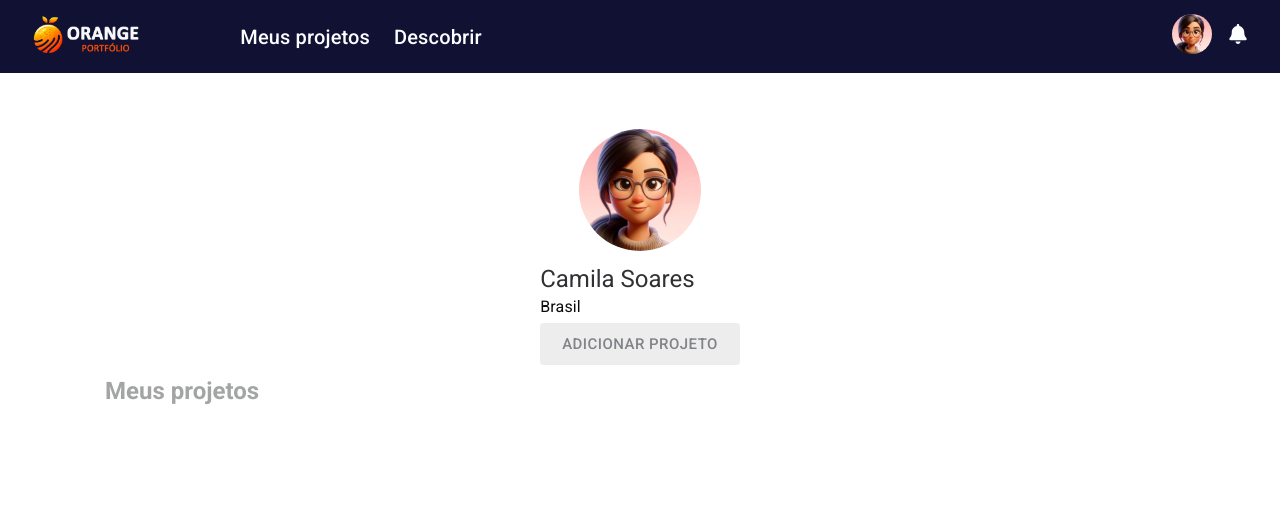
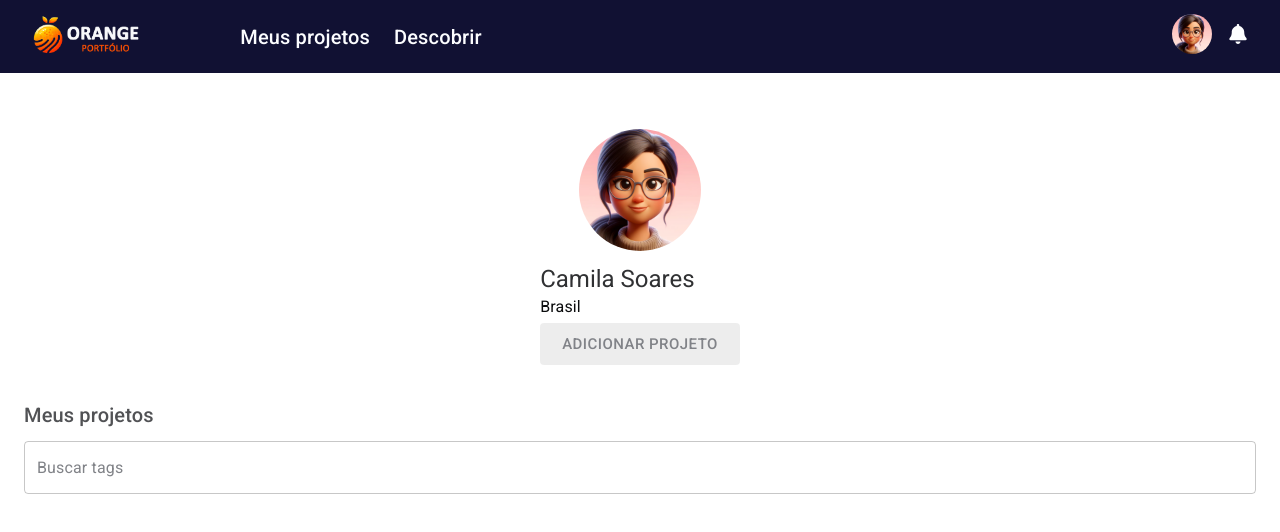
Before and after one commit to Hackathon-Orange-Juice-Squad-1/orange-notes_front-end, a React (Vite) app: page / in a window 1280 px wide. Shown: the top 532 px of the page. Built offline with nearby package versions, Linux system fonts and the light colour scheme.

Commit message:
Created Input component and styles

```diff
--- /dev/null
+++ b/src/components/Input/index.jsx
@@ -0,0 +1,10 @@
+import { Container } from "./styles";
+
+export const Input = ({ label, name, ...rest }) => {
+    return (
+        <Container>
+            <label htmlFor={name}>{label}</label>
+            <input id={name} placeholder={label} {...rest} />
+        </Container>
+    );
+};
--- /dev/null
+++ b/src/components/Input/styles.js
@@ -0,0 +1,34 @@
+import styled from "styled-components";
+
+export const Container = styled.div`
+    width: 100%;
+
+    margin-bottom: 1.6rem;
+
+    > label {
+        display: none;
+    }
+
+    > input {
+        width: 100%;
+
+        display: flex;
+        align-items: center;
+        justify-content: flex-start;
+
+        padding: 1.6rem 1.2rem;
+
+        background: transparent;
+
+        border: 1px solid ${({theme}) => theme.COLORS.GRAY_7};
+        border-radius: 4px;
+
+        &::placeholder {
+            font-size: 1.6rem;
+            font-weight: 400;
+            line-height: 2.4rem;
+            letter-spacing: 0.15px;
+            color: ${({theme}) => theme.COLORS.GRAY_2};
+        }
+    }
+`;
--- a/src/components/Profile/styles.js
+++ b/src/components/Profile/styles.js
@@ -1,6 +1,8 @@
 import styled from "styled-components";
 
 export const Container = styled.div`
+    margin: 0 auto;
+
     display: flex;
     flex-direction: column;
     align-items: center;
--- a/src/pages/Home/index.jsx
+++ b/src/pages/Home/index.jsx
@@ -1,7 +1,7 @@
 import { Container, Main } from "./styles";
 import { Header } from "../../components/Header";
 import { Profile } from "../../components/Profile";
-import { Form } from "../../components/Form";
+import { Input } from "../../components/Input";
 
 export const Home = () => {
     return (
@@ -11,9 +11,9 @@ export const Home = () => {
             <Main>
                 <Profile userName="Camila Soares" userCountry="Brasil" />
 
-                <Form title="Meus projetos">
+                <h2>Meus projetos</h2>
 
-                </Form>
+                <Input label="Buscar tags" name="searchTags" />
             </Main>
         </Container>
     );
--- a/src/pages/Home/styles.js
+++ b/src/pages/Home/styles.js
@@ -19,7 +19,17 @@ export const Main = styled.main`
 
     width: 100%;
 
-    padding: 5.6rem 8rem;
+    padding: 5.6rem 2.4rem;
 
     overflow-y: auto;
+
+    > h2 {
+        margin: 4rem 0 1.6rem;
+
+        font-size: 2rem;
+        font-weight: 500;
+        line-height: 2rem;
+        letter-spacing: 0.15px;
+        color: ${({theme}) => theme.COLORS.GRAY_3};
+    }
 `;
```
